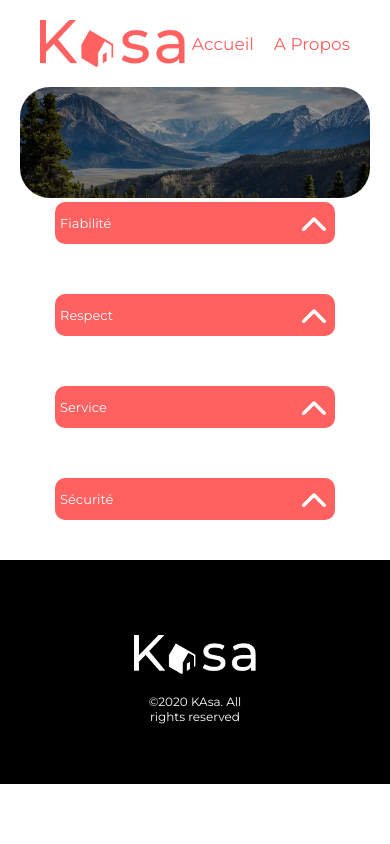
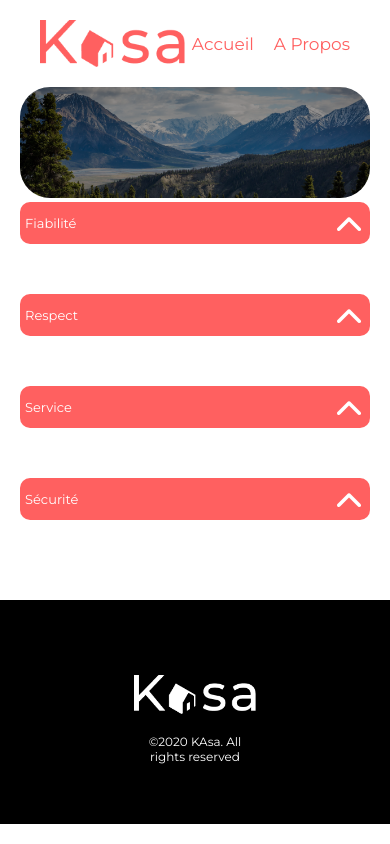
Before and after one commit to Echodoll/kasa, a React (Create React App) app: page /D_A-propos in a window 390 px wide. Built offline with nearby package versions, Linux system fonts and the light colour scheme.

Commit message:
finition responsive

```diff
--- a/src/assets/apropos.css
+++ b/src/assets/apropos.css
@@ -8,8 +8,15 @@
 .drop__apropos {
   width: 80%;
   display: flex;
-  gap: 30px;
   flex-direction: column;
 }
 
+@media screen and (max-width: 768px) {
+  .drop__apropos {
+    width: 100%;
+    padding-bottom: 40px;
+    gap: 30px;
+  }
+}
+
 /*# sourceMappingURL=apropos.css.map */
--- a/src/assets/apropos.scss
+++ b/src/assets/apropos.scss
@@ -8,6 +8,14 @@
 .drop__apropos {
     width: 80%;
     display: flex;
-    gap: 30px;
     flex-direction: column;
 }
+@media screen and (max-width : 768px){
+
+
+   .drop__apropos {
+    width: 100%;
+    padding-bottom: 40px;
+    gap:30px;
+   }
+}
```
Also changed, not shown: 1 other file (tests, documents, lock files or other folders).
